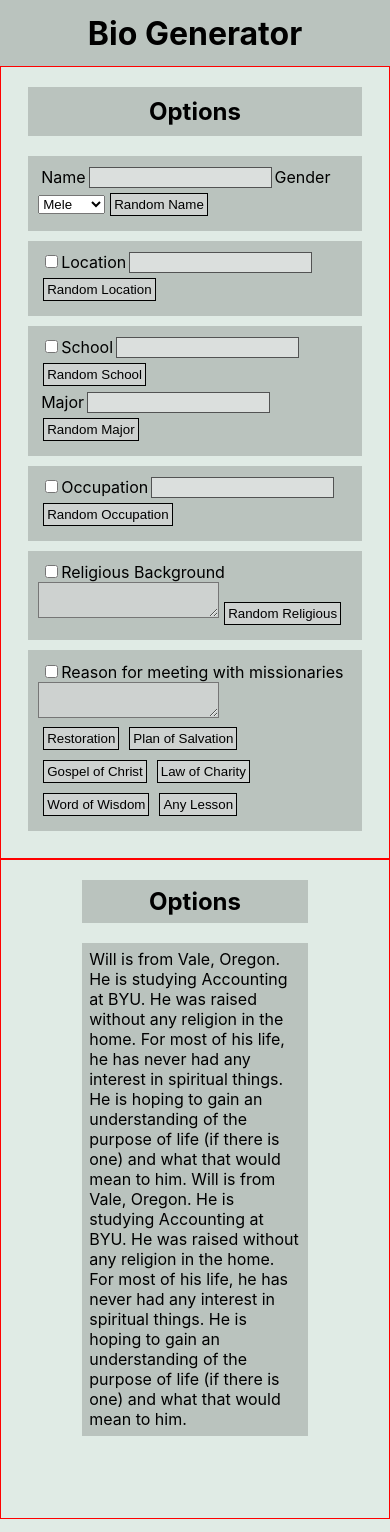
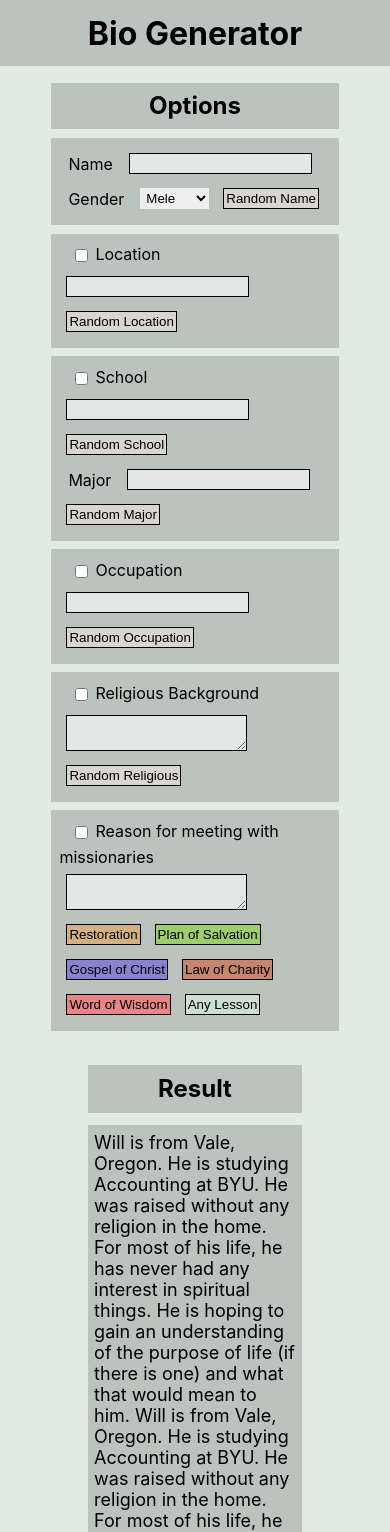
Before and after one commit to Shiva7781/Bio_Generator, a React (Create React App) app: page / in a window 390 px wide. Shown: the top 1532 px of the page. Built offline with nearby package versions, Linux system fonts and the light colour scheme.

Commit message:
UI with media queries completed

```diff
--- a/public/index.html
+++ b/public/index.html
@@ -24,7 +24,7 @@
       work correctly both with client-side routing and a non-root public URL.
       Learn how to configure a non-root public URL by running `npm run build`.
     -->
-    <title>React App</title>
+    <title>Bio Generator App</title>
   </head>
   <body>
     <noscript>You need to enable JavaScript to run this app.</noscript>
--- a/src/App.css
+++ b/src/App.css
@@ -1,38 +1,9 @@
+* {
+  box-sizing: border-box;
+  margin: 0;
+  padding: 0;
+}
+
 .App {
   text-align: center;
 }
-
-.App-logo {
-  height: 40vmin;
-  pointer-events: none;
-}
-
-@media (prefers-reduced-motion: no-preference) {
-  .App-logo {
-    animation: App-logo-spin infinite 20s linear;
-  }
-}
-
-.App-header {
-  background-color: #282c34;
-  min-height: 100vh;
-  display: flex;
-  flex-direction: column;
-  align-items: center;
-  justify-content: center;
-  font-size: calc(10px + 2vmin);
-  color: white;
-}
-
-.App-link {
-  color: #61dafb;
-}
-
-@keyframes App-logo-spin {
-  from {
-    transform: rotate(0deg);
-  }
-  to {
-    transform: rotate(360deg);
-  }
-}
--- a/src/components/AllData.css
+++ b/src/components/AllData.css
@@ -4,17 +4,18 @@ body {
 
 .All_Data {
     display: flex;
-    justify-content: space-around;
+    margin: 7%;
+    margin-top: 1.7%;
 
     /* border: 1px solid red; */
 }
 
-.Left_Div {
-    border: 1px solid red;
-}
-
+.Left_Div,
 .Right_Div {
-    border: 1px solid red;
+    width: 100%;
+    display: flex;
+    justify-content: space-around;
+    /* border: 1px solid red; */
 }
 
 @media only screen and (max-width: 1111px) {
--- a/src/components/Display/DisplayData.css
+++ b/src/components/Display/DisplayData.css
@@ -1,23 +1,25 @@
 .Display_Data {
-    margin: 21%;
+    margin: 18%;
     margin-top: 3%;
 
     /* border: 1px solid red; */
 }
 
-.Display_Data h2 {
+.Display_Data div>h2 {
     height: max-content;
-    padding: 3%;
+    padding: 4.4%;
     display: flex;
     align-items: center;
     justify-content: center;
-    /* border: 1px solid red; */
     background-color: rgb(186, 195, 190);
 }
 
-p {
+.Display_Data p {
     height: max-content;
     padding: 3%;
+    margin: auto;
+    margin-top: 6%;
     text-align: left;
+    font-size: large;
     background-color: rgb(186, 195, 190);
 }
--- a/src/components/Display/DisplayData.js
+++ b/src/components/Display/DisplayData.js
@@ -5,9 +5,9 @@ const DisplayData = () => {
   return (
     <div className="Display_Data">
       <div>
-        <h2>Options</h2>
+        <h2>Result</h2>
       </div>
-      <div>
+      <div className="Show">
         <p>
           Will is from Vale, Oregon. He is studying Accounting at BYU. He was
           raised without any religion in the home. For most of his life, he has
--- a/src/components/Entry/EntryData.css
+++ b/src/components/Entry/EntryData.css
@@ -23,31 +23,53 @@
     /* border: 1px solid red; */
 }
 
-label {
+label,
+select {
+    margin: 7px;
+    padding: 2px;
+    border: none;
     vertical-align: middle;
-    margin: 3px;
 }
 
-input {
+input,
+textarea {
+    vertical-align: middle;
+    margin: 7px;
     padding: 2px;
-    background-color: #fff7;
-    border: 1px solid#222b;
+    border: 1px solid;
+    background-color: rgba(255, 255, 255, 0.6);
 }
 
-option {
-    font-weight: normal;
-
+option,
+button {
+    vertical-align: middle;
+    margin: 7px;
+    padding: 2px;
+    border: 1px solid;
+    background-color: rgba(239, 226, 226, 0.6);
 }
 
-button {
-    padding: 3px;
-    margin: 5px;
-    background-color: #ddd9;
 
-    border: 1px solid;
-
+.Restoration {
+    background-color: rgb(212, 177, 128)
 }
 
-textarea {
-    background-color: #ddd9;
+.Plan {
+    background-color: rgb(157, 205, 109);
 }
+
+.Gospel {
+    background-color: rgb(136, 131, 207)
+}
+
+.Law {
+    background-color: rgb(197, 133, 111);
+}
+
+.Word {
+    background-color: rgb(232, 133, 133);
+}
+
+.Any {
+    background-color: rgb(205, 223, 213);
+}
```
